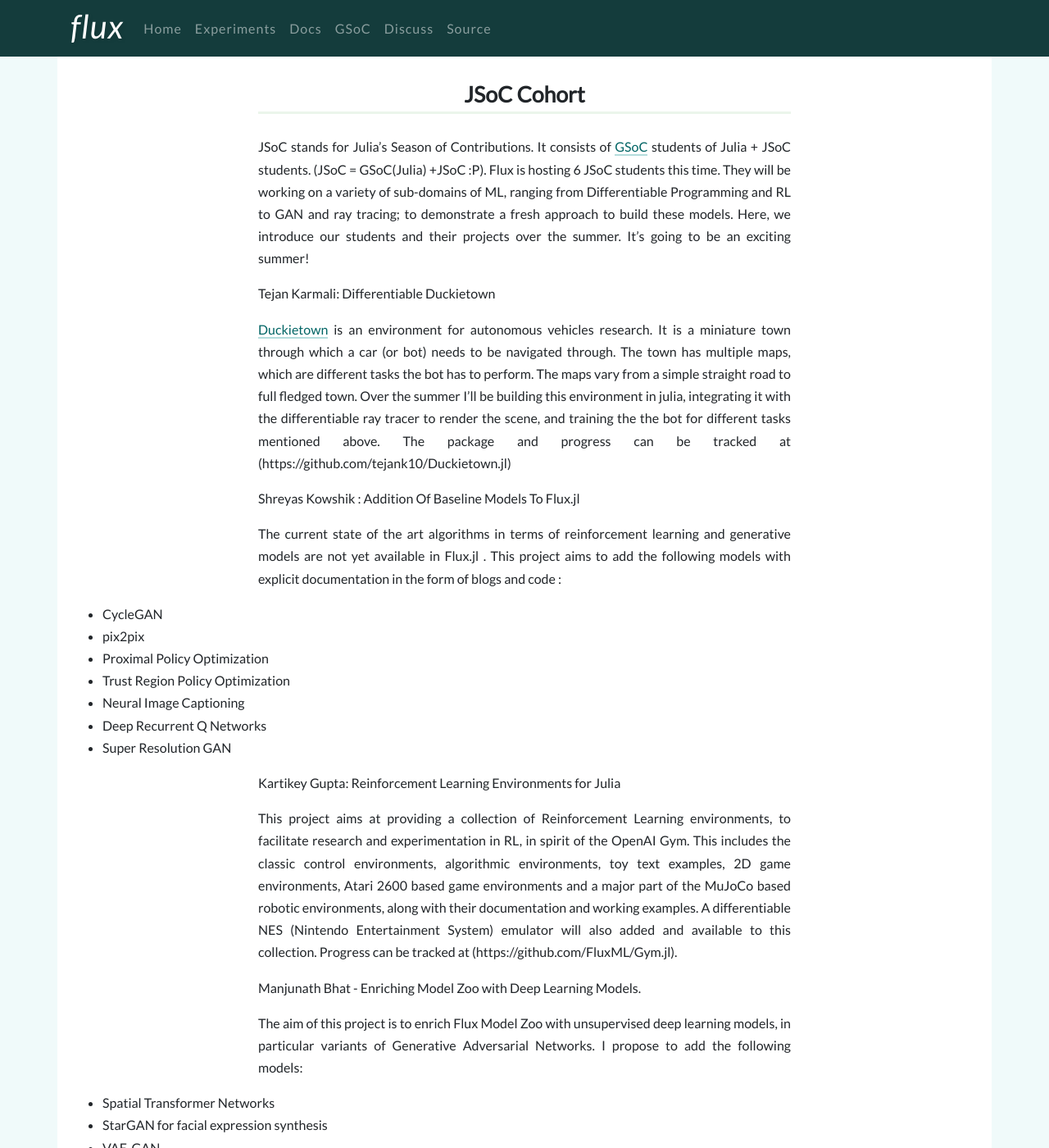
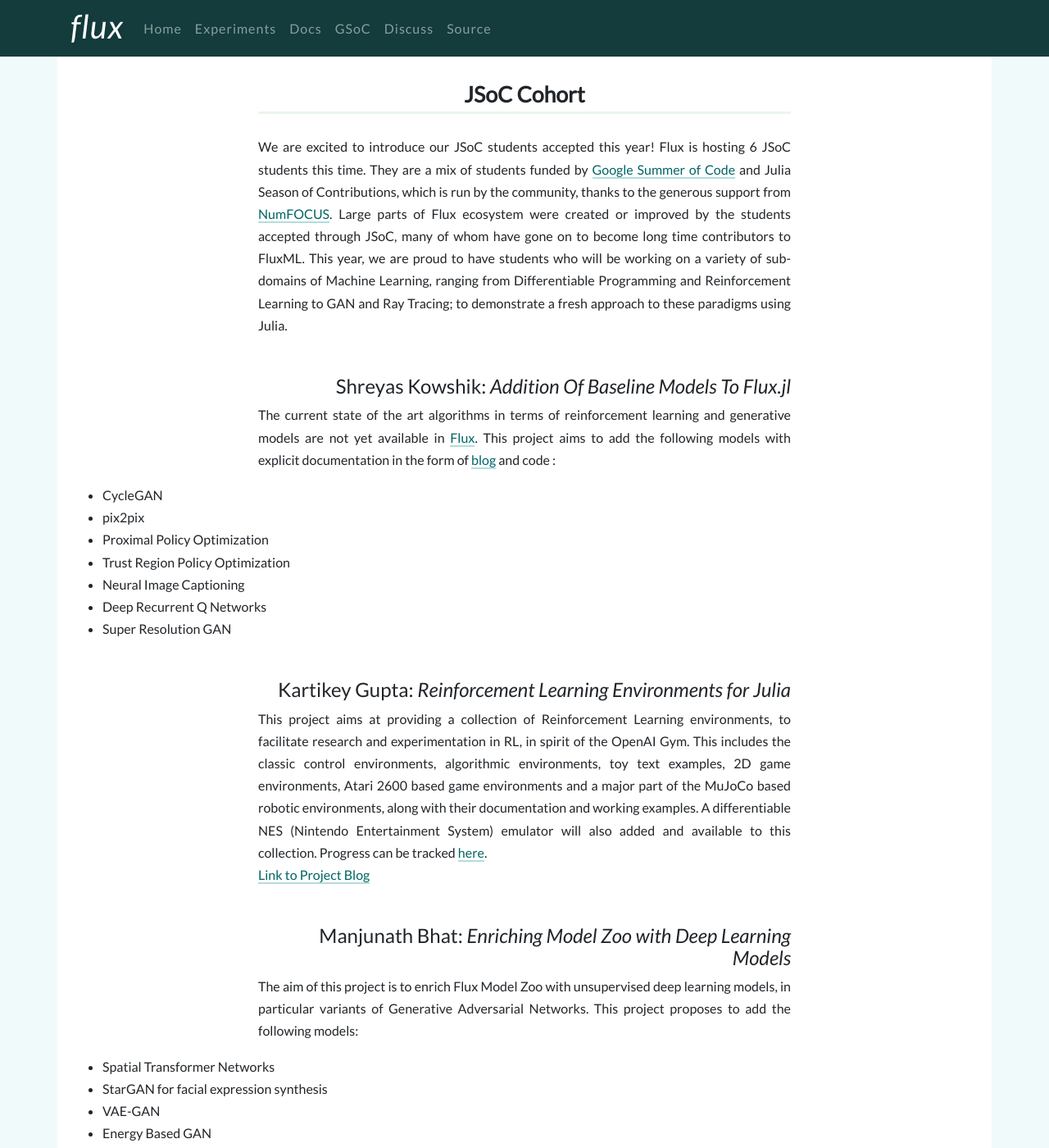
Before and after one commit to FluxML/fluxml.github.io, a Jekyll site: the page built from _posts/2019-05-31-JSoC-Cohort.md, in a window 1280 px wide and 1400 px high. Shown: the whole window at 82% size. Built offline with Jekyll 4.4.1, drawn with Linux system fonts in a browser that asks for light colours; nearby versions of some CDN libraries; comment, search, counter and statistics services are not loaded; some of the changed text lies outside the part shown.

Commit message:
enhancements, addition of blog links

```diff
--- a/_posts/2019-05-31-JSoC-Cohort.md
+++ b/_posts/2019-05-31-JSoC-Cohort.md
@@ -4,16 +4,12 @@
 layout: blog
 ---
 
-JSoC stands for Julia's Season of Contributions. It consists of [GSoC](https://summerofcode.withgoogle.com/organizations/5131561161195520/) students of Julia + JSoC students. (JSoC = GSoC(Julia) +JSoC :P). Flux is hosting 6 JSoC students this time. They will be working on a variety of sub-domains of ML, ranging from Differentiable Programming and RL to GAN and ray tracing; to demonstrate a fresh approach to build these models.
-Here, we introduce our students and their projects over the summer. It’s going to be an exciting summer!
+We are excited to introduce our JSoC students accepted this year! Flux is hosting 6 JSoC students this time. They are a mix of students funded by [Google Summer of Code](https://summerofcode.withgoogle.com/) and Julia Season of Contributions, which is run by the community, thanks to the generous support from [NumFOCUS](https://numfocus.org/). Large parts of Flux ecosystem were created or improved by the students accepted through JSoC, many of whom have gone on to become long time contributors to FluxML. This year, we are proud to have students who will be working on a variety of sub-domains of Machine Learning, ranging from Differentiable Programming and Reinforcement Learning to GAN and Ray Tracing; to demonstrate a fresh approach to these paradigms using Julia.
 
-Tejan Karmali: Differentiable Duckietown
 
-[Duckietown](https://www.duckietown.org/) is an environment for autonomous vehicles research. It is a miniature town through which a car (or bot) needs to be navigated through. The town has multiple maps, which are different tasks the bot has to perform. The maps vary from a simple straight road to full fledged town. Over the summer I’ll be building this environment in julia, integrating it with the differentiable ray tracer to render the scene, and training the the bot for different tasks mentioned above. The package and progress can be tracked at (https://github.com/tejank10/Duckietown.jl)
+## Shreyas Kowshik: _Addition Of Baseline Models To Flux.jl_
 
-Shreyas Kowshik : Addition Of Baseline Models To Flux.jl
-
-The current state of the art algorithms in terms of reinforcement learning and generative models are not yet available in Flux.jl . This project aims to add the following models with explicit documentation in the form of blogs and code :
+The current state of the art algorithms in terms of reinforcement learning and generative models are not yet available in [Flux](https://github.com/FluxML). This project aims to add the following models with explicit documentation in the form of [blog](https://shreyas-kowshik.github.io/) and code :
 * CycleGAN
 * pix2pix
 * Proximal Policy Optimization
@@ -22,29 +18,38 @@
 * Deep Recurrent Q Networks
 * Super Resolution GAN
 
-Kartikey Gupta: Reinforcement Learning Environments for Julia
+## Kartikey Gupta: _Reinforcement Learning Environments for Julia_
 
-This project aims at providing a collection of Reinforcement Learning environments, to facilitate research and experimentation in RL, in spirit of the OpenAI Gym. This includes the classic control environments, algorithmic environments, toy text examples, 2D game environments, Atari 2600 based game environments and a major part of the MuJoCo based robotic environments, along with their documentation and working examples. A differentiable NES (Nintendo Entertainment System) emulator will also added and available to this collection. Progress can be tracked at (https://github.com/FluxML/Gym.jl).
+This project aims at providing a collection of Reinforcement Learning environments, to facilitate research and experimentation in RL, in spirit of the OpenAI Gym. This includes the classic control environments, algorithmic environments, toy text examples, 2D game environments, Atari 2600 based game environments and a major part of the MuJoCo based robotic environments, along with their documentation and working examples. A differentiable NES (Nintendo Entertainment System) emulator will also added and available to this collection. Progress can be tracked [here](https://github.com/FluxML/Gym.jl).
+[Link to Project Blog](https://nextjournal.com/kraftpunk97)
 
-Manjunath Bhat - Enriching Model Zoo with Deep Learning Models.
+## Manjunath Bhat: _Enriching Model Zoo with Deep Learning Models_
 
-The aim of this project is to enrich Flux Model Zoo with unsupervised deep learning models, in particular variants of Generative Adversarial Networks. I propose to add the following models:
+The aim of this project is to enrich Flux Model Zoo with unsupervised deep learning models, in particular variants of Generative Adversarial Networks. This project proposes to add the following models:
 * Spatial Transformer Networks
 * StarGAN for facial expression synthesis
 * VAE-GAN
 * Energy Based GAN
 * Gated Recurrent Convolutional Neural Network
 
-Avik Pal: Differentiable Ray Tracing
+[Link to Project Blog](https://medium.com/@manjunathbhat9920)
 
-Ray Tracing is a rendering technique which allows us to create photorealistic images given the scene information. However, at times given an image, we want to infer the state of the scene, i.e., the light sources, materials of the objects, the orientation of the camera, etc. Being able to incorporate the ability to differentiate through the ray tracer allows us to calculate gradients wrt arbitrary scene parameters and in turn, optimize them to obtain their exact values. Apart from this, the ray tracer can be used to train a self-driving car using BPTT (Back Propagation through Time). The package is available at https://github.com/avik-pal/RayTracer.jl.
+## Raghvendra Gupta: _Sparsifying Neural Networks using Sensitivity Driven Regularization_
 
-Raghvendra Gupta: Sparsifying Neural Networks using Sensitivity Driven Regularization
-
-This project aims to quantify the ouhttp://127.0.0.1:4000/2019/05/30/JSoC-Cohort.htmltput sensitivity to the parameters i.e. their relevance to network output and introduce a regularization term that gradually lowers the absolute value of sub-sensitive parameters. Thus a very large fraction of parameters approach zero and are eventually set to zero by simple thresholding. The models on which the sparsification experiment would be carried out are :
+This project aims to quantify the output sensitivity to the parameters i.e. their relevance to network output and introduce a regularization term that gradually lowers the absolute value of sub-sensitive parameters. Thus a very large fraction of parameters approach zero and are eventually set to zero by simple thresholding. The models on which the sparsification experiment would be carried out are:
 * VGG16
 * VGG19
 * MobileNet
 * ResNet
 * RL models (extended goal)
+
 The success of the experiment would be measured using Memory Footprint of the parameters, Compression Ratio and Runtime Performance of the models.
+[Link to Project Blog](https://medium.com/@raghav090897)
+
+## Avik Pal: _Differentiable Ray Tracing_
+
+Ray Tracing is a rendering technique which allows us to create photorealistic images given the scene information. However, at times given an image, we want to infer the state of the scene, i.e., the light sources, materials of the objects, the orientation of the camera, etc. Being able to incorporate the ability to differentiate through the ray tracer allows us to calculate gradients wrt arbitrary scene parameters and in turn, optimize them to obtain their exact values. Apart from this, the ray tracer can be used to train a self-driving car using BPTT (Back Propagation through Time). The package is available at [here](https://github.com/avik-pal/RayTracer.jl).
+
+## Tejan Karmali: _Differentiable Duckietown_
+
+[Duckietown](https://www.duckietown.org/) is an environment for autonomous vehicles research. It is a miniature town through which a car (or bot) needs to be navigated through. The town has multiple maps, which are different tasks the bot has to perform. The maps vary from a simple straight road to full fledged town. Over the summer I’ll be building this environment in julia, integrating it with the differentiable ray tracer to render the scene, and training the the bot for different tasks mentioned above. The package and progress can be tracked [here](https://github.com/tejank10/Duckietown.jl)
```
